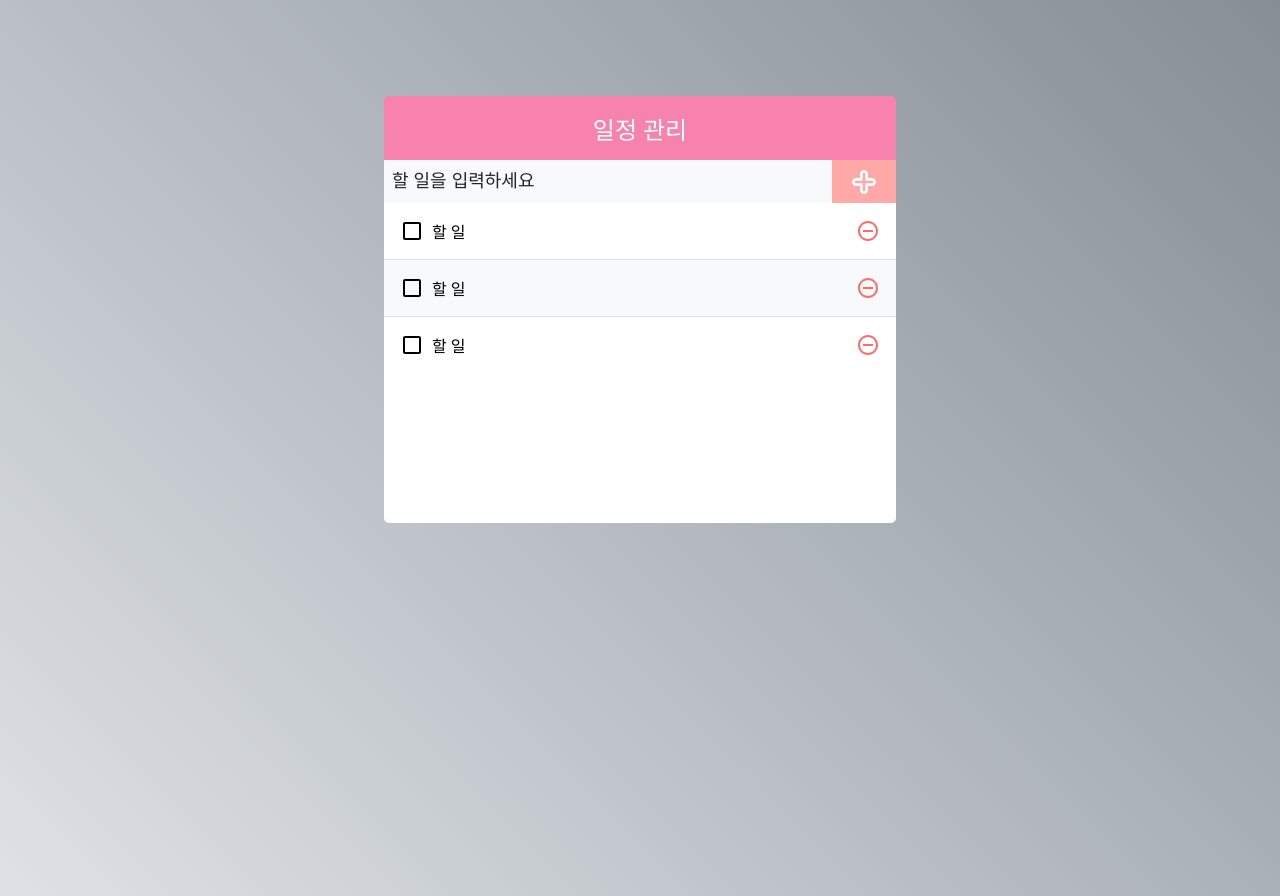
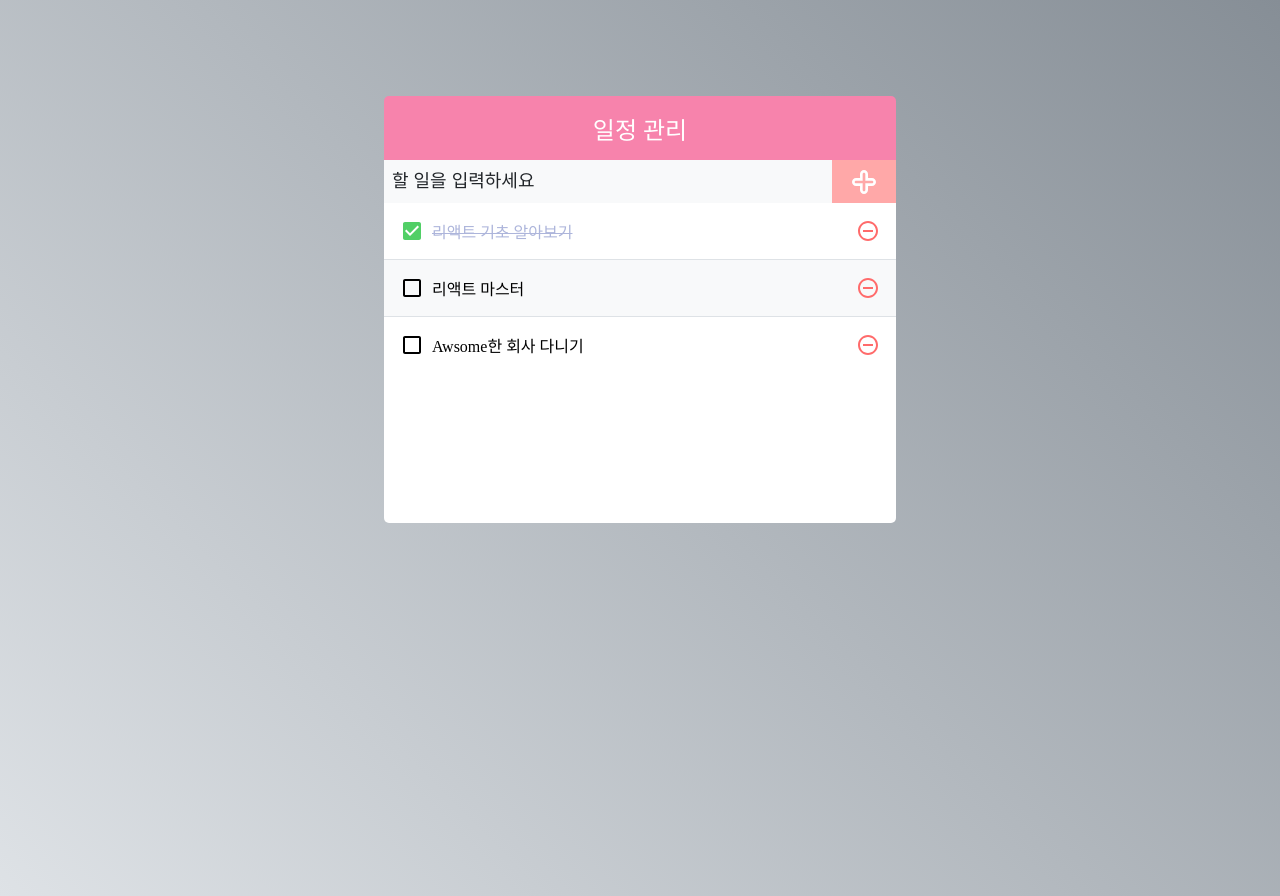
Before and after one commit to jjunnnys/todo-app, a React (Create React App) app: page / in a window 1280 px wide. Built offline with nearby package versions, Linux system fonts and the light colour scheme.

Commit message:
Setting 'App에서 상태관리하기'

```diff
--- a/package.json
+++ b/package.json
@@ -6,6 +6,7 @@
     "@testing-library/jest-dom": "^4.2.4",
     "@testing-library/react": "^9.3.2",
     "@testing-library/user-event": "^7.1.2",
+    "classnames": "2.2.6",
     "node-sass": "4.14.1",
     "react": "^16.13.1",
     "react-dom": "^16.13.1",
--- a/src/App.js
+++ b/src/App.js
@@ -1,13 +1,31 @@
-import React from 'react';
+import React, { useState } from 'react';
 import TodoTemplate from './components/TodoTemplate';
 import TodoInsert from './components/TodoInsert';
 import TodoList from './components/TodoList';
 
 function App() {
+  const [todos, setTodos] = useState([
+    {
+      id: 1,
+      text: '리액트 기초 알아보기',
+      checked: true,
+    },
+    {
+      id: 2,
+      text: '리액트 마스터',
+      checked: false,
+    },
+    {
+      id: 3,
+      text: 'Awsome한 회사 다니기',
+      checked: false,
+    },
+  ]);
+
   return (
     <TodoTemplate>
       <TodoInsert />
-      <TodoList />
+      <TodoList todos={todos} />
     </TodoTemplate>
   );
 }
--- a/src/components/TodoList.js
+++ b/src/components/TodoList.js
@@ -2,12 +2,12 @@
 import './TodoList.scss';
 import TodoListItem from './TodoListItem';
 
-const TodoList = () => {
+const TodoList = ({ todos }) => {
   return (
     <div className="TodoList">
-      <TodoListItem />
-      <TodoListItem />
-      <TodoListItem />
+      {todos.map((todo) => (
+        <TodoListItem todo={todo} key={todo.id} />
+      ))}
     </div>
   );
 };
--- a/src/components/TodoListItem.js
+++ b/src/components/TodoListItem.js
@@ -4,14 +4,17 @@
   MdCheckBox,
   MdRemoveCircleOutline,
 } from 'react-icons/md';
+import cn from 'classnames';
 import './TodoListItem.scss';
 
-const TodoListItem = () => {
+const TodoListItem = ({ todo }) => {
+  const { text, checked } = todo;
+
   return (
     <div className="TodoListItem">
-      <div className="checkbox">
-        <MdCheckBoxOutlineBlank />
-        <div className="text">할 일</div>
+      <div className={cn('checkbox', { checked })}>
+        {checked ? <MdCheckBox /> : <MdCheckBoxOutlineBlank />}
+        <div className="text">{text}</div>
       </div>
       <div className="remove">
         <MdRemoveCircleOutline />
--- a/src/components/TodoListItem.scss
+++ b/src/components/TodoListItem.scss
@@ -21,12 +21,14 @@
       margin-left: 0.5rem;
       flex: 1;
     }
-    &:checked {
+    // .checkbox.checked 와 같은 말
+    &.checked {
       svg {
         color: #51cf66;
       }
       .text {
         color: #adb5db;
+        text-decoration: line-through;
       }
     }
   }
```
Also changed, not shown: 1 other file (tests, documents, lock files or other folders).
